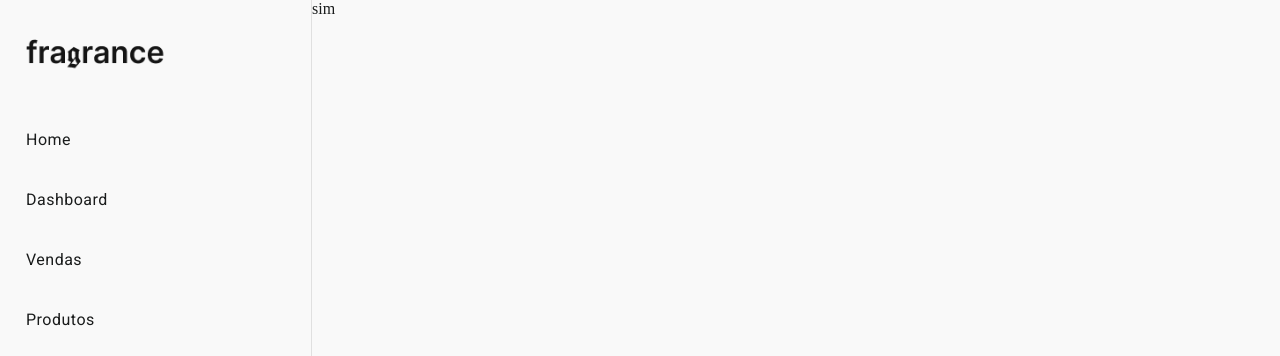
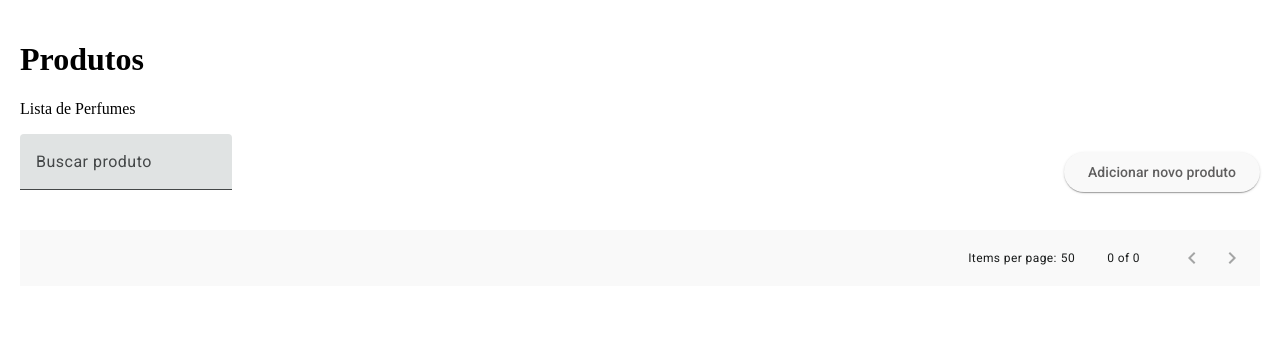
Before and after one commit to ads-ma-senac/e-fragrance-frontend, an Angular app in the folder frontend/: page / in a window 1280 px wide. Shown: the top 356 px of the page. Built offline with nearby package versions, Linux system fonts and the light colour scheme.

Commit message:
feat: criando listagem de produtos

```diff
--- a/frontend/src/app/app.component.html
+++ b/frontend/src/app/app.component.html
@@ -1,2 +1,3 @@
-<app-sidebar></app-sidebar>
+<!-- <app-sidebar></app-sidebar> -->
+<app-listagem-produtos></app-listagem-produtos>
 <router-outlet />
--- a/frontend/src/app/app.component.ts
+++ b/frontend/src/app/app.component.ts
@@ -1,10 +1,11 @@
 import { Component } from '@angular/core';
 import { RouterOutlet } from '@angular/router';
-import { SidebarComponent } from "./layout/content-layout/sidebar/sidebar.component";
+import { SidebarComponent } from "./shared/sidebar/sidebar.component";
+import { ListagemProdutosComponent } from "./features/listagem-produtos/listagem-produtos.component";
 
 @Component({
   selector: 'app-root',
-  imports: [RouterOutlet, SidebarComponent],
+  imports: [RouterOutlet, SidebarComponent, ListagemProdutosComponent],
   templateUrl: './app.component.html',
 })
 export class AppComponent {
--- /dev/null
+++ b/frontend/src/app/features/listagem-produtos/listagem-produtos.component.css
@@ -0,0 +1,25 @@
+.produtos-container {
+    padding: 20px;
+  }
+
+  .actions-header {
+    display: flex;
+    justify-content: space-between;
+    align-items: center;
+    margin-bottom: 20px;
+  }
+
+  .add-product-btn {
+    background-color: black;
+    color: white;
+  }
+
+  .status-active {
+    color: green;
+    font-weight: bold;
+  }
+
+  .status-inactive {
+    color: gray;
+    font-weight: bold;
+  }
--- /dev/null
+++ b/frontend/src/app/features/listagem-produtos/listagem-produtos.component.html
@@ -0,0 +1,22 @@
+<div class="produtos-container">
+    <div class="produtos-container-name">
+        <h1>Produtos</h1>
+    </div>
+    <div class="lista-container-name">
+        <p>Lista de Perfumes</p>
+    </div>
+
+    <div class="actions-header">
+        <mat-form-field >
+            <input matInput placeholder="Buscar produto">
+        </mat-form-field>
+
+        <button mat-raised-button class="">
+            Adicionar novo produto
+        </button>
+    </div>
+
+    <mat-paginator>
+
+    </mat-paginator>
+</div>
--- a/frontend/src/app/layout/content-layout/sidebar/sidebar.component.css
+++ b/frontend/src/app/shared/sidebar/sidebar.component.css
@@ -40,6 +40,10 @@ mat-nav-list {
 
 }
 
+.mat-nav-list a {
+  border-radius: 0;
+}
+
 .user-profile {
     padding: 16px;
     display: flex;
@@ -47,34 +51,3 @@ mat-nav-list {
     margin-top: auto;
     border-top: 1px solid #f0f0f0;
   }
-/*
-  .profile-pic {
-    width: 40px;
-    height: 40px;
-    border-radius: 50%;
-    overflow: hidden;
-    margin-right: 12px;
-  }
-
-  .profile-pic img {
-    width: 100%;
-    height: 100%;
-    object-fit: cover;
-  }
-
-  .user-info {
-    display: flex;
-    flex-direction: column;
-  }
-
-  .user-name {
-    margin: 0;
-    font-size: 14px;
-    font-weight: 500;
-  }
-
-  .user-email {
-    margin: 0;
-    font-size: 12px;
-    color: #666;
-  } */
--- a/frontend/src/app/layout/content-layout/sidebar/sidebar.component.html
+++ b/frontend/src/app/shared/sidebar/sidebar.component.html
@@ -40,7 +40,6 @@
         <mat-sidenav-content>
             <!-- Aqui vai o conteúdo principal -->
             <div class="content">
-                sim
               <router-outlet></router-outlet>
             </div>
         </mat-sidenav-content>
```
Also changed, not shown: frontend/src/app/features/listagem-produtos/listagem-produtos.component.ts (added, +18 -0 lines), frontend/src/app/shared/sidebar/sidebar.component.ts (renamed from frontend/src/app/layout/content-layout/sidebar/sidebar.component.ts).
